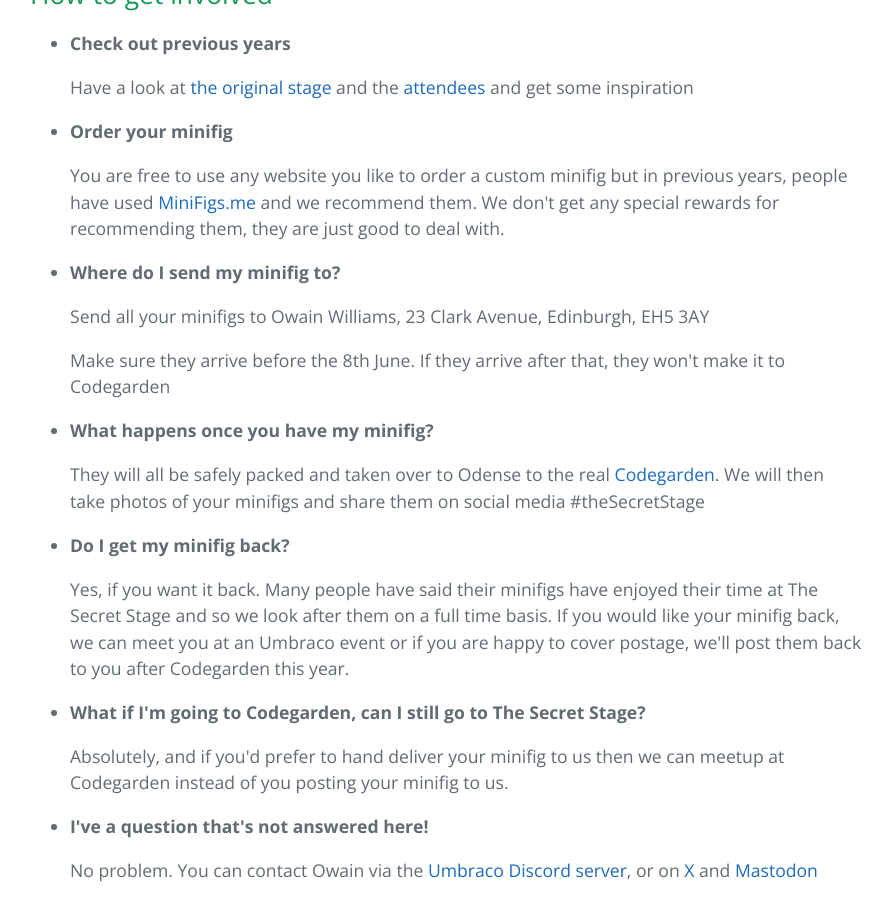
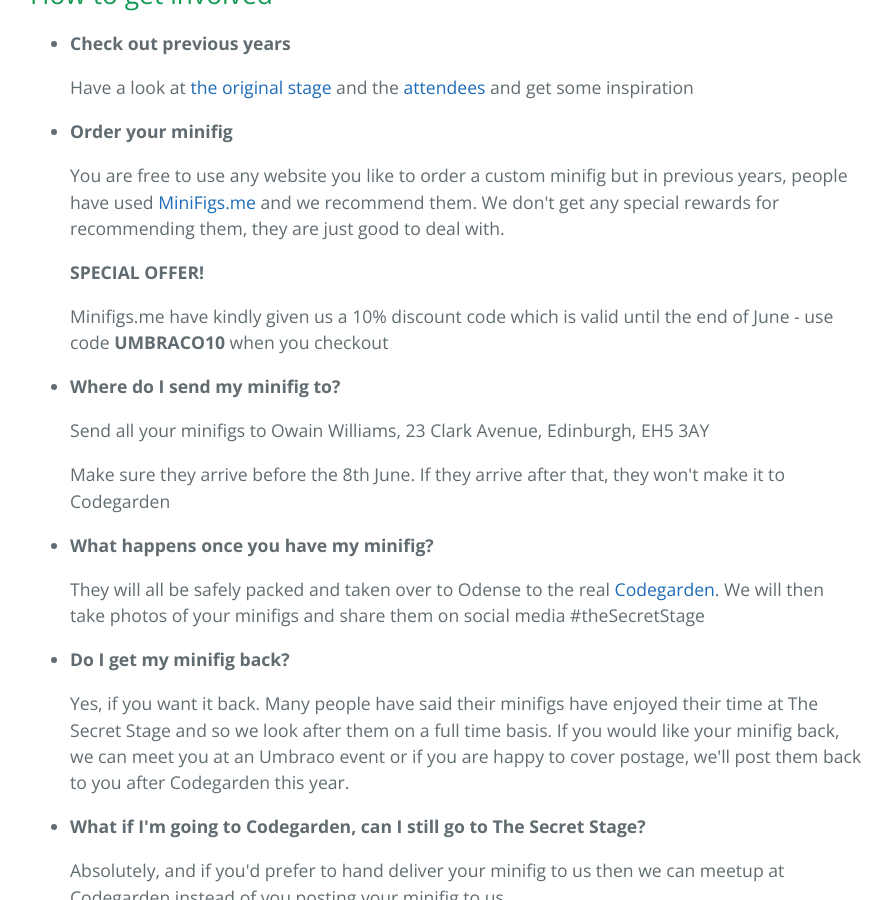
Before and after one commit to OwainWilliams/OwainWilliams.github.io, a Jekyll site: the page built from stage-2024/index.html, in a window 1280 px wide and 900 px high, scrolled down 595 px. Shown: the whole window, without its empty margins (194-1086 px from the left). Built offline with Jekyll 4.4.1, drawn with Linux system fonts in a browser that asks for light colours.

Commit message:
Update index.html

```diff
--- a/stage-2024/index.html
+++ b/stage-2024/index.html
@@ -29,6 +29,8 @@
         <li>
           <strong>Order your minifig</strong>
           <p>You are free to use any website you like to order a custom minifig but in previous years, people have used <a href="https://minifigs.me">MiniFigs.me</a> and we recommend them. We don't get any special rewards for recommending them, they are just good to deal with.</p>
+          <p><strong>SPECIAL OFFER!</strong></p>
+          <p>Minifigs.me have kindly given us a 10% discount code which is valid until the end of June - use code <b>UMBRACO10</b> when you checkout</p>
         </li>
         <li>
           <strong>Where do I send my minifig to?</strong>
```
